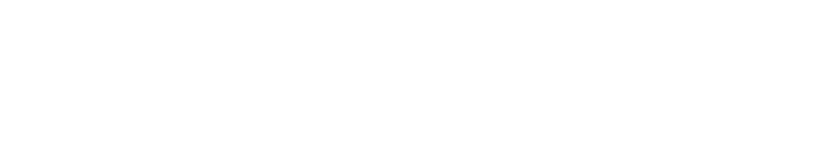
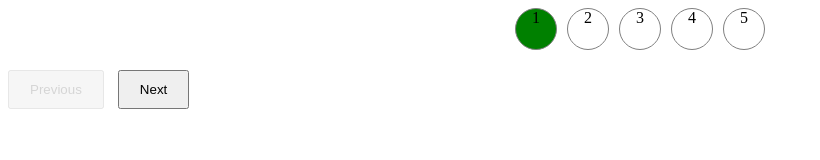
Before and after one commit to acciojob/progress-bar-Akash-Hajare, a website: page main.html in a window 1280 px wide. Shown: the whole page, without its empty margins (0-820 px from the left). Drawn offline with Linux system fonts and the light colour scheme.

Commit message:
created a submission

```diff
--- a/main.html
+++ b/main.html
@@ -8,6 +8,16 @@
 
 <body>
 	<!-- the entire body must be written by student -->
+	<div class="progress-bar">
+  <div class="circle active" id="circle-1">1</div>
+  <div class="circle" id="circle-2">2</div>
+  <div class="circle" id="circle-3">3</div>
+  <div class="circle" id="circle-4">4</div>
+  <div class="circle" id="circle-5">5</div>
+</div>
+<button id="prev" disabled>Previous</button>
+<button id="next">Next</button>
+
     <script type="text/javascript" src="./script.js">
 </script>
 
--- a/styles.css
+++ b/styles.css
@@ -1 +1,34 @@
 /*  your css code here. If applicable */
+/*  your css code here. If applicable */
+.progress-bar {
+  display: flex;
+  justify-content: center;
+  align-items: center;
+  margin-bottom: 20px;
+}
+
+.circle {
+  width: 40px;
+  height: 40px;
+  border-radius: 50%;
+  background-color: white;
+	border:1px solid gray;
+  margin: 0 5px;
+
+	justify-content:center;
+	text-align:center;
+}
+
+.circle.active {
+  background-color: green;
+}
+
+button {
+  padding: 10px 20px;
+  margin-right: 10px;
+}
+
+button:disabled {
+  opacity: 0.5;
+  cursor: not-allowed;
+}
```
